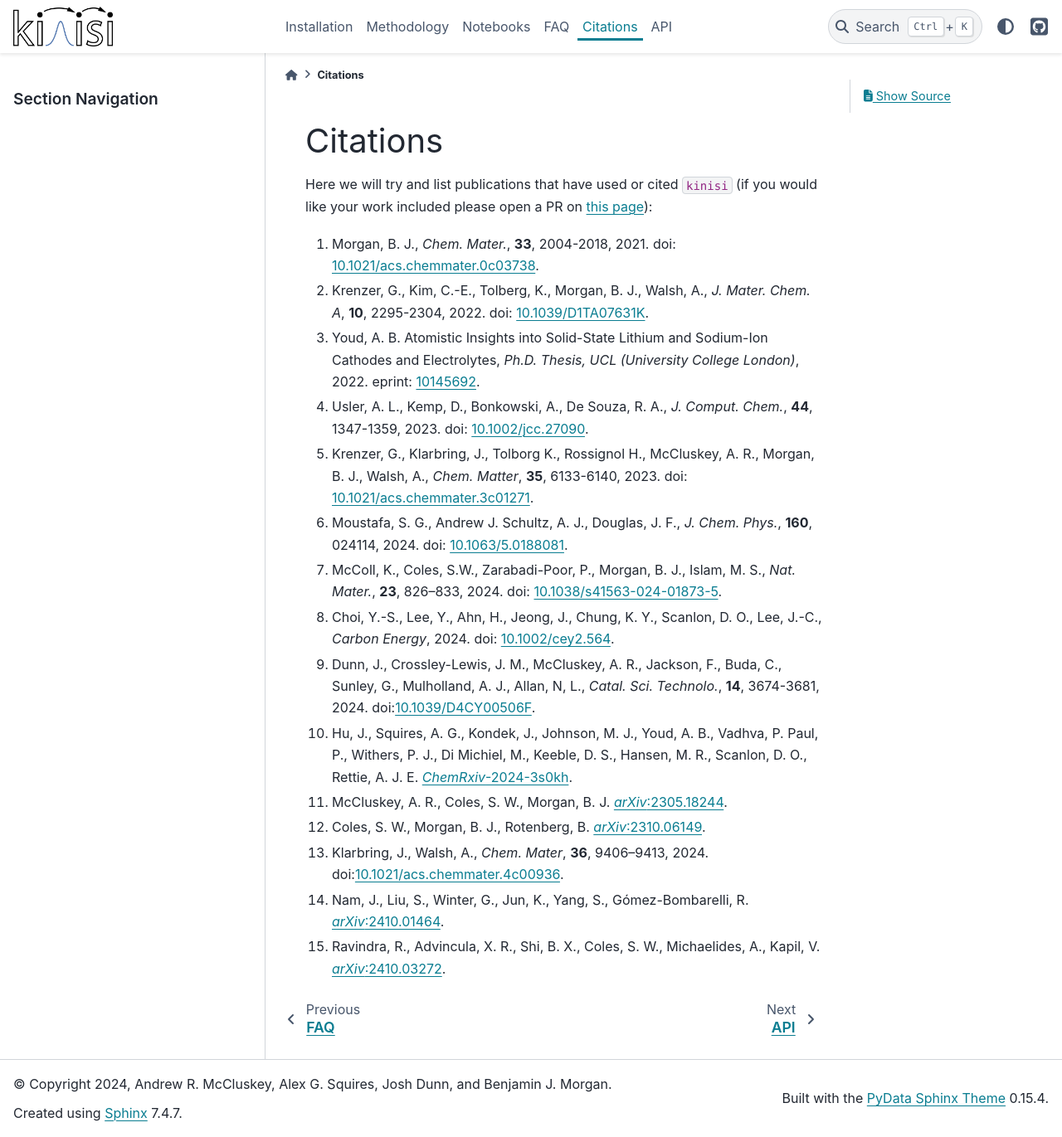
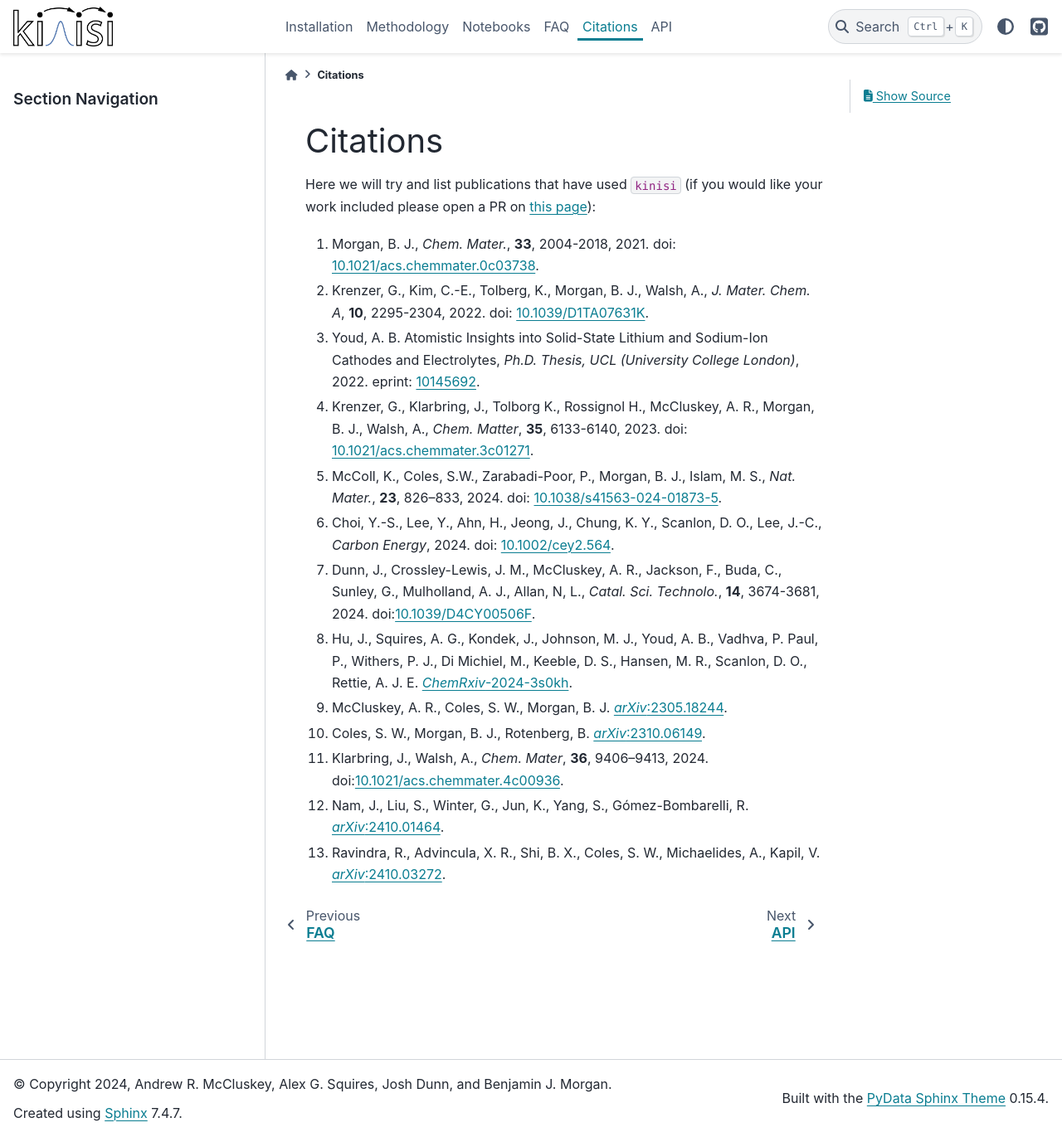
Before and after one commit to bjmorgan/kinisi, a Sphinx documentation site: the page built from docs/source/papers.md, in a window 1280 px wide and 1371 px high. Shown: the whole window at 83% size. Built offline with Sphinx 7.4.7 and the PyData theme 0.15.4, drawn with Linux system fonts in a browser that asks for light colours.

Commit message:
Update papers.md

```diff
--- a/docs/source/papers.md
+++ b/docs/source/papers.md
@@ -1,19 +1,17 @@
 # Citations
 
-Here we will try and list publications that have used or cited `kinisi` (if you would like your work included please open a PR on [this page](https://github.com/bjmorgan/kinisi/blob/master/docs/source/papers.rst)):
+Here we will try and list publications that have used `kinisi` (if you would like your work included please open a PR on [this page](https://github.com/bjmorgan/kinisi/blob/master/docs/source/papers.md)):
 
 1. Morgan, B. J., *Chem. Mater.*, **33**, 2004-2018, 2021. doi: [10.1021/acs.chemmater.0c03738](https://doi.org/10.1021/acs.chemmater.0c03738).
 2. Krenzer, G., Kim, C.-E., Tolberg, K., Morgan, B. J., Walsh, A., *J. Mater. Chem. A*, **10**, 2295-2304, 2022. doi: [10.1039/D1TA07631K](https://doi.org/10.1039/D1TA07631K).
 3. Youd, A. B. Atomistic Insights into Solid-State Lithium and Sodium-Ion Cathodes and Electrolytes, *Ph.D. Thesis, UCL (University College London)*, 2022. eprint: [10145692](https://discovery.ucl.ac.uk/id/eprint/10145692/).
-4. Usler, A. L., Kemp, D., Bonkowski, A., De Souza, R. A., *J. Comput. Chem.*, **44**, 1347-1359, 2023. doi: [10.1002/jcc.27090](https://doi.org/10.1002/jcc.27090).
-5. Krenzer, G., Klarbring, J., Tolborg K., Rossignol H., McCluskey, A. R., Morgan, B. J., Walsh, A., *Chem. Matter*, **35**, 6133-6140, 2023. doi: [10.1021/acs.chemmater.3c01271](https://doi.org/10.1021/acs.chemmater.3c01271).
-6. Moustafa, S. G., Andrew J. Schultz, A. J., Douglas, J. F., *J. Chem. Phys.*, **160**, 024114, 2024. doi: [10.1063/5.0188081](https://doi.org/10.1063/5.0188081).
-7. McColl, K., Coles, S.W., Zarabadi-Poor, P., Morgan, B. J., Islam, M. S., *Nat. Mater.*, **23**, 826–833, 2024. doi: [10.1038/s41563-024-01873-5](https://doi.org/10.1038/s41563-024-01873-5).
-8. Choi, Y.-S., Lee, Y., Ahn, H., Jeong, J., Chung, K. Y., Scanlon, D. O., Lee, J.-C., *Carbon Energy*, 2024. doi: [10.1002/cey2.564](https://doi.org/10.1002/cey2.564).
-9. Dunn, J., Crossley-Lewis, J. M., McCluskey, A. R., Jackson, F., Buda, C., Sunley, G., Mulholland, A. J., Allan, N, L., *Catal. Sci. Technolo.*, **14**, 3674-3681, 2024. doi:[10.1039/D4CY00506F](https://doi.org/10.1039/D4CY00506F).
-10. Hu, J., Squires, A. G., Kondek, J., Johnson, M. J., Youd, A. B., Vadhva, P. Paul, P., Withers, P. J., Di Michiel, M., Keeble, D. S., Hansen, M. R., Scanlon, D. O., Rettie, A. J. E. [*ChemRxiv*-2024-3s0kh](https://doi.org/10.26434/chemrxiv-2024-3s0kh).
-11. McCluskey, A. R., Coles, S. W., Morgan, B. J. [*arXiv*:2305.18244](https://arxiv.org/abs/2305.18244).
-12. Coles, S. W., Morgan, B. J., Rotenberg, B. [*arXiv*:2310.06149](https://arxiv.org/abs/2310.06149).
-13. Klarbring, J., Walsh, A., *Chem. Mater*, **36**, 9406–9413, 2024. doi:[10.1021/acs.chemmater.4c00936](https://doi.org/10.1021/acs.chemmater.4c00936).
-14. Nam, J., Liu, S., Winter, G., Jun, K., Yang, S., Gómez-Bombarelli, R. [*arXiv*:2410.01464](https://arxiv.org/abs/2410.01464).
-15. Ravindra, R., Advincula, X. R., Shi, B. X., Coles, S. W., Michaelides, A., Kapil, V. [*arXiv*:2410.03272](https://arxiv.org/abs/2410.03272).
+4. Krenzer, G., Klarbring, J., Tolborg K., Rossignol H., McCluskey, A. R., Morgan, B. J., Walsh, A., *Chem. Matter*, **35**, 6133-6140, 2023. doi: [10.1021/acs.chemmater.3c01271](https://doi.org/10.1021/acs.chemmater.3c01271).
+5. McColl, K., Coles, S.W., Zarabadi-Poor, P., Morgan, B. J., Islam, M. S., *Nat. Mater.*, **23**, 826–833, 2024. doi: [10.1038/s41563-024-01873-5](https://doi.org/10.1038/s41563-024-01873-5).
+6. Choi, Y.-S., Lee, Y., Ahn, H., Jeong, J., Chung, K. Y., Scanlon, D. O., Lee, J.-C., *Carbon Energy*, 2024. doi: [10.1002/cey2.564](https://doi.org/10.1002/cey2.564).
+7. Dunn, J., Crossley-Lewis, J. M., McCluskey, A. R., Jackson, F., Buda, C., Sunley, G., Mulholland, A. J., Allan, N, L., *Catal. Sci. Technolo.*, **14**, 3674-3681, 2024. doi:[10.1039/D4CY00506F](https://doi.org/10.1039/D4CY00506F).
+8. Hu, J., Squires, A. G., Kondek, J., Johnson, M. J., Youd, A. B., Vadhva, P. Paul, P., Withers, P. J., Di Michiel, M., Keeble, D. S., Hansen, M. R., Scanlon, D. O., Rettie, A. J. E. [*ChemRxiv*-2024-3s0kh](https://doi.org/10.26434/chemrxiv-2024-3s0kh).
+9. McCluskey, A. R., Coles, S. W., Morgan, B. J. [*arXiv*:2305.18244](https://arxiv.org/abs/2305.18244).
+10. Coles, S. W., Morgan, B. J., Rotenberg, B. [*arXiv*:2310.06149](https://arxiv.org/abs/2310.06149).
+11. Klarbring, J., Walsh, A., *Chem. Mater*, **36**, 9406–9413, 2024. doi:[10.1021/acs.chemmater.4c00936](https://doi.org/10.1021/acs.chemmater.4c00936).
+12. Nam, J., Liu, S., Winter, G., Jun, K., Yang, S., Gómez-Bombarelli, R. [*arXiv*:2410.01464](https://arxiv.org/abs/2410.01464).
+13. Ravindra, R., Advincula, X. R., Shi, B. X., Coles, S. W., Michaelides, A., Kapil, V. [*arXiv*:2410.03272](https://arxiv.org/abs/2410.03272).
```
